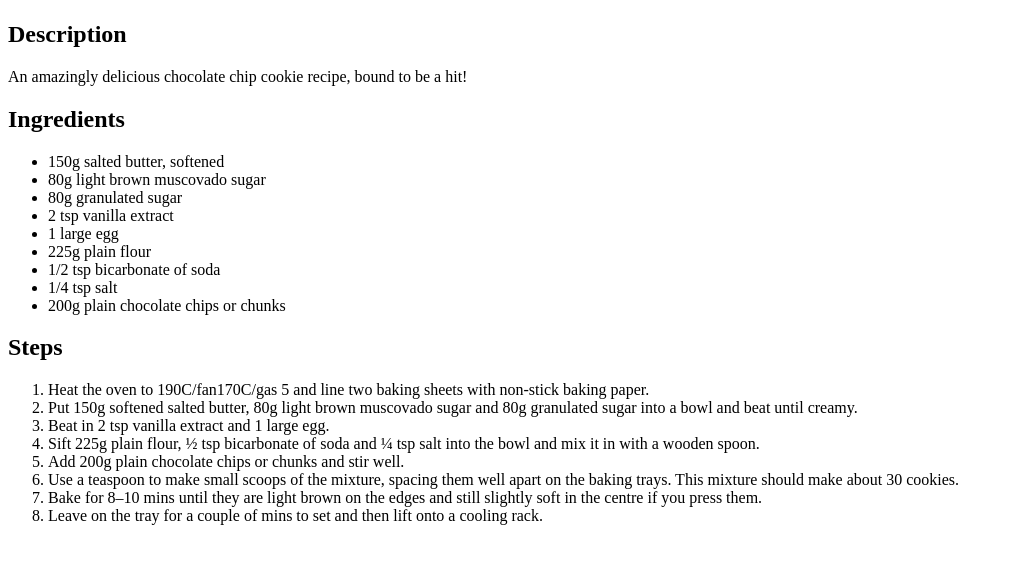
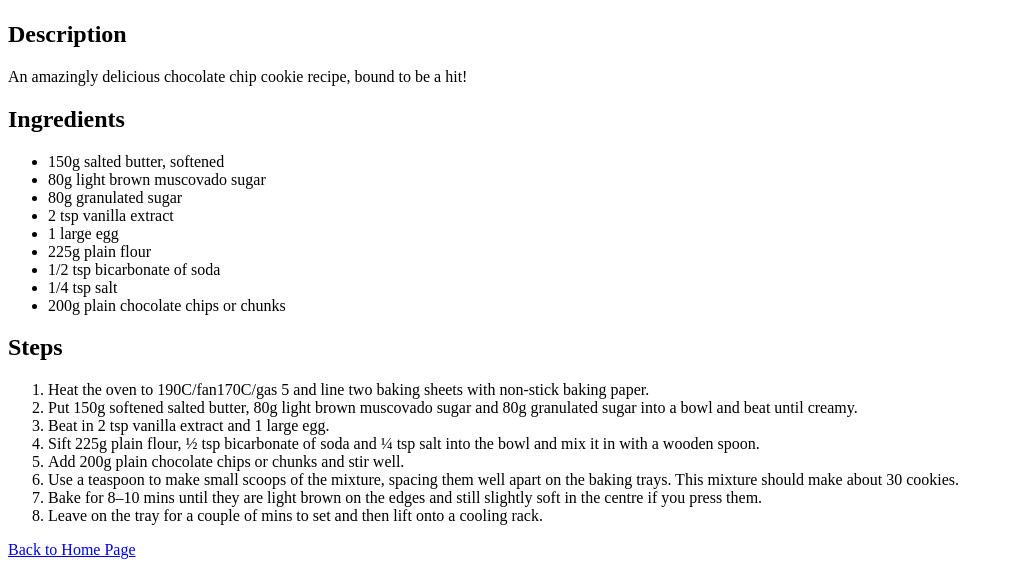
Before and after one commit to harryjwatkins/odin-recipes, a plain HTML site: page recipes/cookies.html in a window 1280 px wide. Shown: the part 383-950 px from the top of the page, without its empty margins (0-1013 px from the left). Before the commit the page ends 924 px from the top, so only its background shows below. Drawn offline with Linux system fonts and the light colour scheme.

Commit message:
Add link back to index.html on recipe pages

```diff
--- a/recipes/cookies.html
+++ b/recipes/cookies.html
@@ -42,5 +42,7 @@
             soft in the centre if you press them.</li>
         <li>Leave on the tray for a couple of mins to set and then lift onto a cooling rack.</li>
     </ol>
+
+    <a href="../index.html">Back to Home Page</a>
 </body>
 </html>
```
Also changed, not shown: recipes/lasagna.html (+1 -0 lines).
